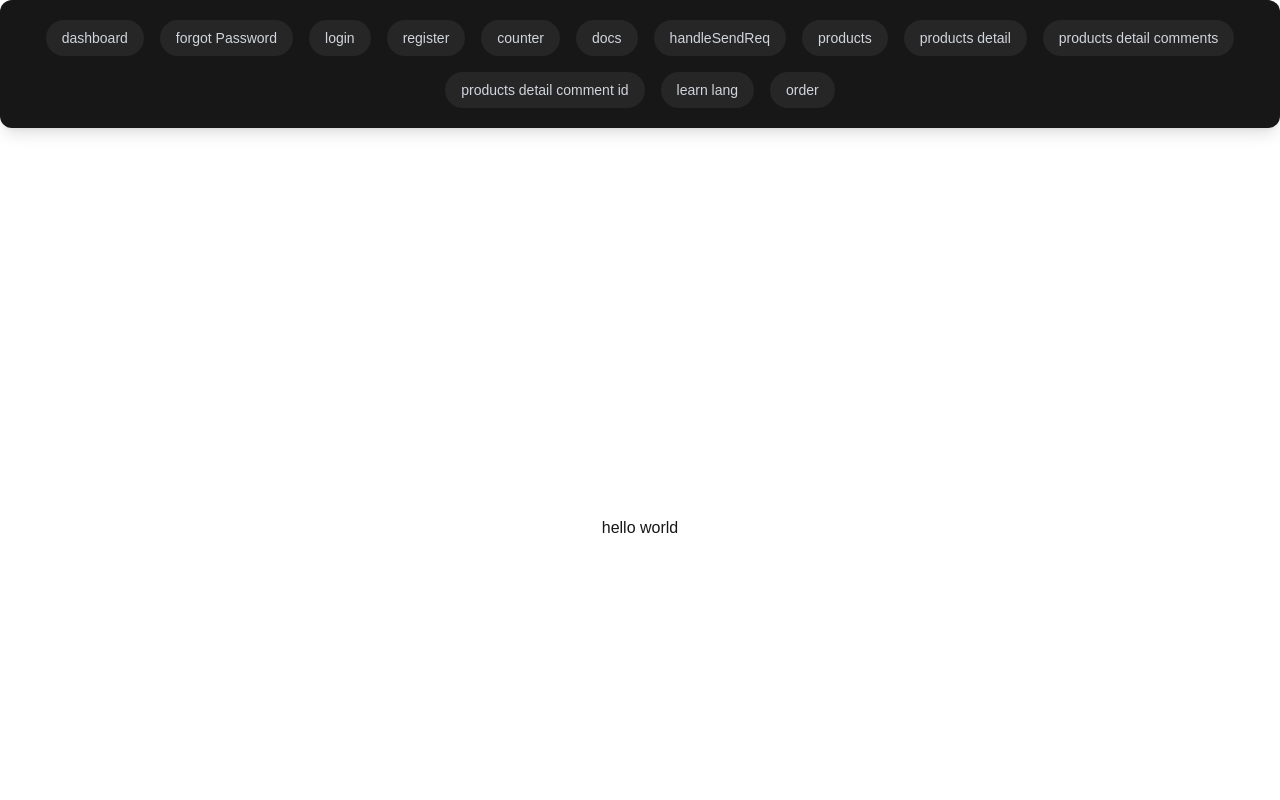
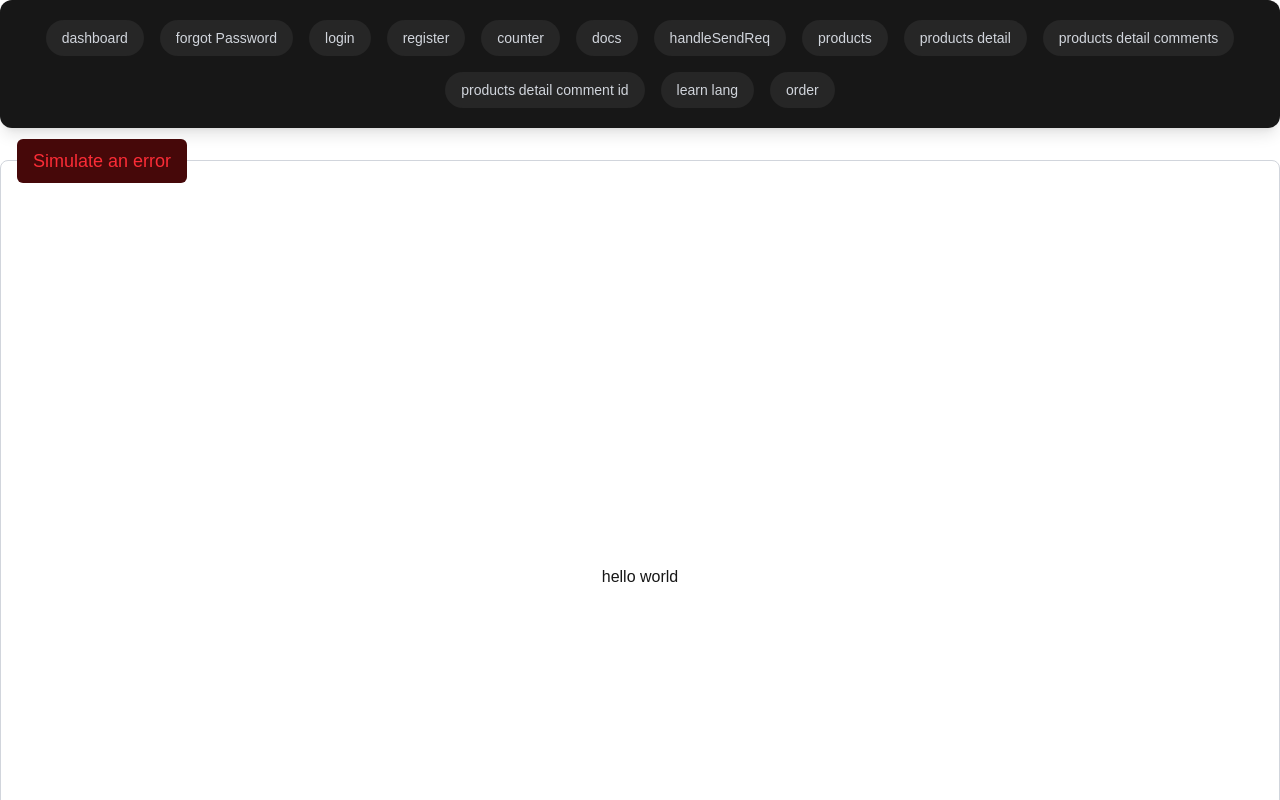
Before and after one commit to Mohammadiko33/learn-NextJs-backend-covered, a Next.js app: page / in a window 1280 px wide. Shown: the top 800 px of the page. Built offline with nearby package versions, Linux system fonts and the light colour scheme.

Commit message:
Next.js 15 Tutorial - 29 - Handling Global Errors

```diff
--- /dev/null
+++ b/src/app/error-wrapper.tsx
@@ -0,0 +1,38 @@
+"use client";
+import React, { useState, ReactNode } from "react";
+import { defualtBtnClass } from "./handleSendReq/page";
+
+export interface IErrorSimulator {
+  children: ReactNode;
+}
+
+const ErrorSimulator = ({
+  message = "An error occurred",
+}: {
+  message?: string;
+}) => {
+  const [error, setError] = useState<boolean>(false);
+
+  if (error) throw new Error(message);
+  return (
+    <button
+      className={`${defualtBtnClass} text-red-500 bg-red-950`}
+      onClick={() => setError(true)}
+    >
+      Simulate an error
+    </button>
+  );
+};
+
+const ErrorWrapper = ({ children }: IErrorSimulator) => {
+  return (
+    <div className="flex flex-col rounded-lg mt-8 relative p-4 border border-gray-300">
+      <div className="absolute top-0 left-4 -translate-y-1/2">
+        <ErrorSimulator message={"Simulated error in root layout"} />
+      </div>
+      {children}
+    </div>
+  );
+};
+
+export default ErrorWrapper;
--- /dev/null
+++ b/src/app/global-error.tsx
@@ -0,0 +1,21 @@
+"use client";
+
+import { useRouter } from "next/navigation";
+import { defualtBtnClass } from "./handleSendReq/page";
+
+const GlobalError = () => {
+  const router = useRouter();
+  return (
+    <div className="flex flex-col items-center justify-center min-h-screen">
+      <h2 className="text-2xl font-bold mb-4">Something went wrong!</h2>
+      <button
+        onClick={() => router.refresh()}
+        className={`${defualtBtnClass} bg-blue-500`}
+      >
+        refresh
+      </button>
+    </div>
+  );
+};
+
+export default GlobalError;
--- a/src/app/layout.tsx
+++ b/src/app/layout.tsx
@@ -2,10 +2,11 @@ import type { Metadata } from "next";
 import Header from "@/Components/Header";
 import Footer from "@/Components/Footer";
 import "./globals.css";
+import ErrorWrapper from "./error-wrapper";
 
 export const metadata: Metadata = {
   title: {
-    default: "Next.js - 27 - Handling Errors in Nested Routes",
+    default: "Next.js - 29 - Handling Global Errors",
     template: "18 - %s",
   },
   description: "Next.js v.15 Tutorial",
@@ -19,9 +20,9 @@ export default function RootLayout({
   return (
     <html lang="en">
       <body>
-        <Header/>
-        {children}
-        <Footer/>
+        <Header />
+        <ErrorWrapper>{children}</ErrorWrapper>
+        <Footer />
       </body>
     </html>
   );
```
Also changed, not shown: 1 other file (tests, documents, lock files or other folders).
